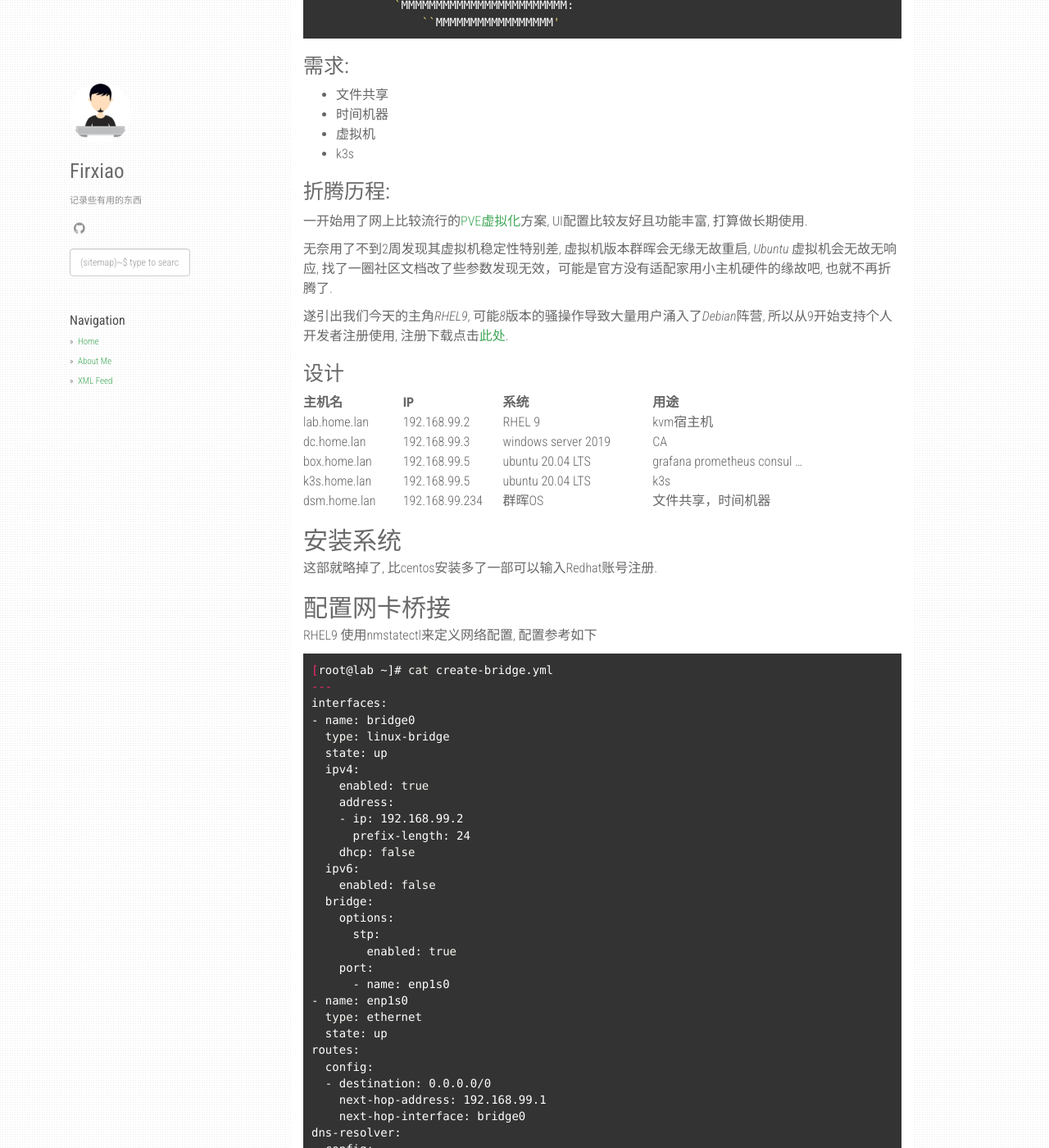
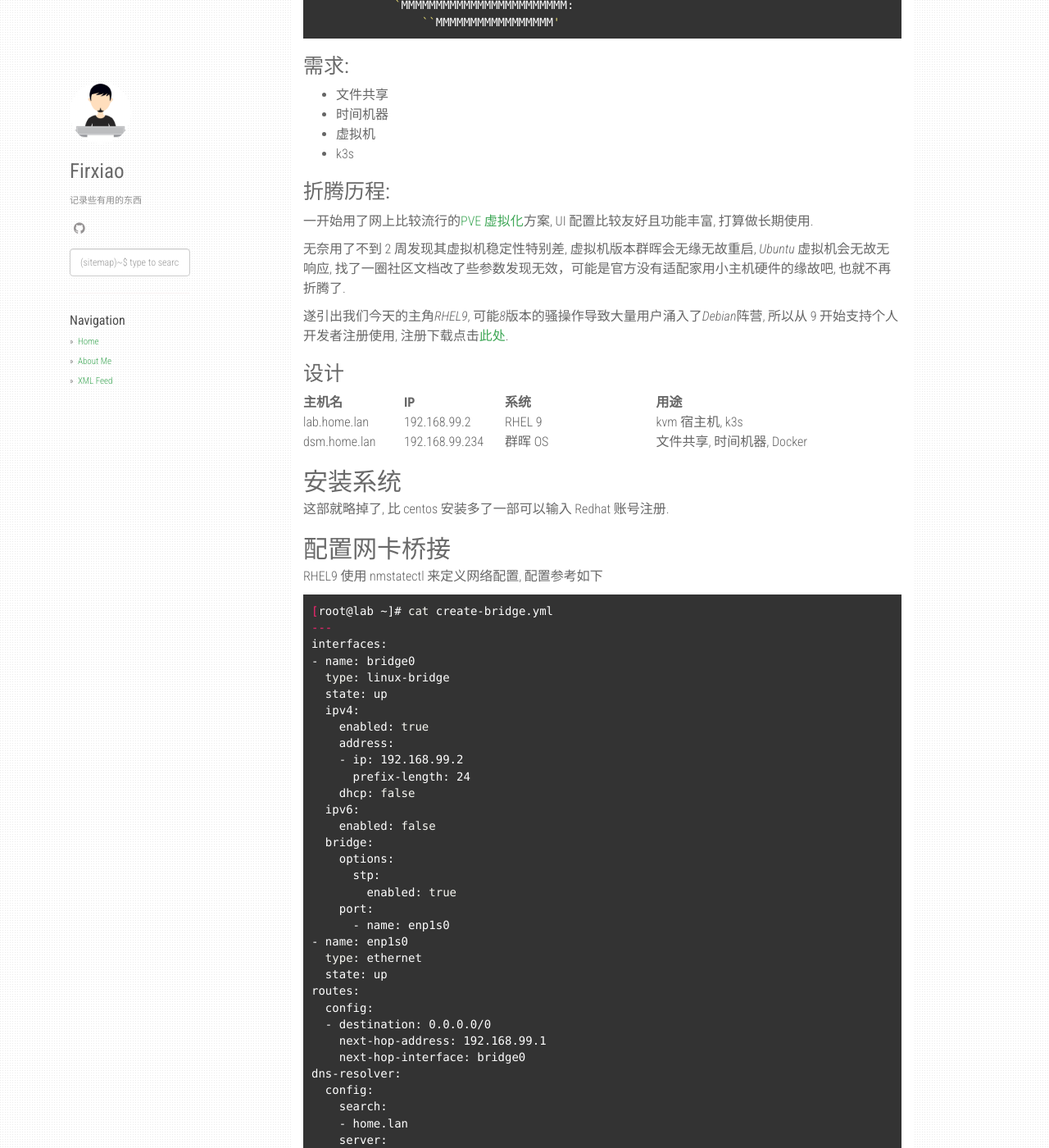
Before and after one commit to Firxiao/firxiao.github.io, a Jekyll site: the page built from _posts/2022-07-02-home-lab.md, in a window 1280 px wide and 1400 px high, scrolled down 633 px. Shown: the whole window at 82% size. Built offline with Jekyll 4.4.1, drawn with Linux system fonts in a browser that asks for light colours; nearby versions of some CDN libraries; comment, search, counter and statistics services are not loaded; some of the changed text lies outside the part shown.

Commit message:
Update _posts/2022-07-02-home-lab.md

````diff
--- a/_posts/2022-07-02-home-lab.md
+++ b/_posts/2022-07-02-home-lab.md
@@ -1,18 +1,20 @@
 ---
 layout: post
-title:  "HOME LAB"
-date:   2022-07-02
-categories: ['home', 'lab']
+title: "HOME LAB"
+date: 2022-07-02
+categories: ["home", "lab"]
 ---
 
 # 引子
-之前一直用树莓派4做为家庭娱乐中心外加开发实验环境.
 
-由于当时买的2G内存版本, 跑k3s内存有点捉衣见肘.
+之前一直用树莓派 4 做为家庭娱乐中心外加开发实验环境.
 
-遂趁着618入手了一台低功耗x86小主机(8G\*2, 256 SSD, 4T\*2 SATA)
+由于当时买的 2G 内存版本, 跑 k3s 内存有点捉衣见肘.
+
+遂趁着 618 入手了一台低功耗 x86 小主机(8G\*2, 256 SSD, 4T\*2 SATA)
 
 配置如下:
+
 ```bash
 [root@lab neofetch]# ./neofetch
            .MMM..:MMMMMMM                  root@lab.home.lan
@@ -35,8 +37,8 @@ MMMMMMMMMMM.                     MMMM      Memory: 10050MiB / 15405MiB
                 ``MMMMMMMMMMMMMMMMM'
 ```
 
+# 需求:
 
-# 需求:
 - 文件共享
 - 时间机器
 - 虚拟机
@@ -44,29 +46,27 @@ MMMMMMMMMMM.                     MMMM      Memory: 10050MiB / 15405MiB
 
 # 折腾历程:
 
-一开始用了网上比较流行的[PVE虚拟化](https://pve.proxmox.com/)方案, UI配置比较友好且功能丰富, 打算做长期使用.
+一开始用了网上比较流行的[PVE 虚拟化](https://pve.proxmox.com/)方案, UI 配置比较友好且功能丰富, 打算做长期使用.
 
-无奈用了不到2周发现其虚拟机稳定性特别差, 虚拟机版本群晖会无缘无故重启, *Ubuntu* 虚拟机会无故无响应, 找了一圈社区文档改了些参数发现无效，可能是官方没有适配家用小主机硬件的缘故吧, 也就不再折腾了.
+无奈用了不到 2 周发现其虚拟机稳定性特别差, 虚拟机版本群晖会无缘无故重启, _Ubuntu_ 虚拟机会无故无响应, 找了一圈社区文档改了些参数发现无效，可能是官方没有适配家用小主机硬件的缘故吧, 也就不再折腾了.
 
-遂引出我们今天的主角*RHEL9*, 可能*8*版本的骚操作导致大量用户涌入了*Debian*阵营, 所以从9开始支持个人开发者注册使用, 注册下载点击[此处](https://developers.redhat.com/products/rhel/download).
-
+遂引出我们今天的主角*RHEL9*, 可能*8*版本的骚操作导致大量用户涌入了*Debian*阵营, 所以从 9 开始支持个人开发者注册使用, 注册下载点击[此处](https://developers.redhat.com/products/rhel/download).
 
 # 设计
 
-| 主机名      | IP | 系统 | 用途 |
-| :----------- | :----------- | :----------- | :----------- |
-| lab.home.lan | 192.168.99.2 | RHEL 9 | kvm宿主机 |
-| dc.home.lan  | 192.168.99.3 | windows server 2019| CA |
-| box.home.lan | 192.168.99.5 | ubuntu 20.04 LTS | grafana prometheus consul ... |
-| k3s.home.lan | 192.168.99.5 | ubuntu 20.04 LTS | k3s |
-| dsm.home.lan | 192.168.99.234 | 群晖OS | 文件共享，时间机器 |
+| 主机名       | IP             | 系统    | 用途                       |
+| :----------- | :------------- | :------ | :------------------------- |
+| lab.home.lan | 192.168.99.2   | RHEL 9  | kvm 宿主机, k3s            |
+| dsm.home.lan | 192.168.99.234 | 群晖 OS | 文件共享, 时间机器, Docker |
 
 ## 安装系统
-这部就略掉了, 比centos安装多了一部可以输入Redhat账号注册.
+
+这部就略掉了, 比 centos 安装多了一部可以输入 Redhat 账号注册.
 
 ## 配置网卡桥接
 
-RHEL9 使用nmstatectl来定义网络配置, 配置参考如下
+RHEL9 使用 nmstatectl 来定义网络配置, 配置参考如下
+
 ```bash
 [root@lab ~]# cat create-bridge.yml
 ---
@@ -105,15 +105,32 @@ dns-resolver:
 
 [root@lab ~]# nmstatectl apply ~/create-bridge.yml
 ```
-# Web终端
+
+# Web 终端
+
 ![RHEL9 Overview](/static/img/posts/RHEL9-overview.png "RHEL9-overview")
 
+# kvm 安装 ubuntu
 
-未完待续...
+使用 Ubuntu Cloud Image 安装
+
+- http://mirrors.ustc.edu.cn/ubuntu-cloud-images/jammy/current/jammy-server-cloudimg-amd64.img
+
+![kvm_ubuntu_installation](/static/img/posts/kvm_ubuntu_installation.png)
+
+# RHEL9 安装 k3s
+
+```bash
+yum install container-selinux
+dnf download k3s-selinux
+rpm -Uvh --nosignature ./k3s-selinux-1.1-1.el8.noarch.rpm
+curl -sfL https://get.k3s.io | sh -
+```
 
 参考:
+
 - [RHEL9 Network Bridge](https://access.redhat.com/documentation/en-us/red_hat_enterprise_linux/9/html/configuring_and_managing_networking/configuring-a-network-bridge_configuring-and-managing-networking#proc_configuring-a-network-bridge-using-nmstatectl_configuring-a-network-bridge)
-
+- [RHEL9 K3S Bug](https://github.com/k3s-io/k3s/issues/5588)
 
 <style>
 table th:first-of-type {
````
Also changed, not shown: static/img/posts/kvm_ubuntu_installation.png (added).
